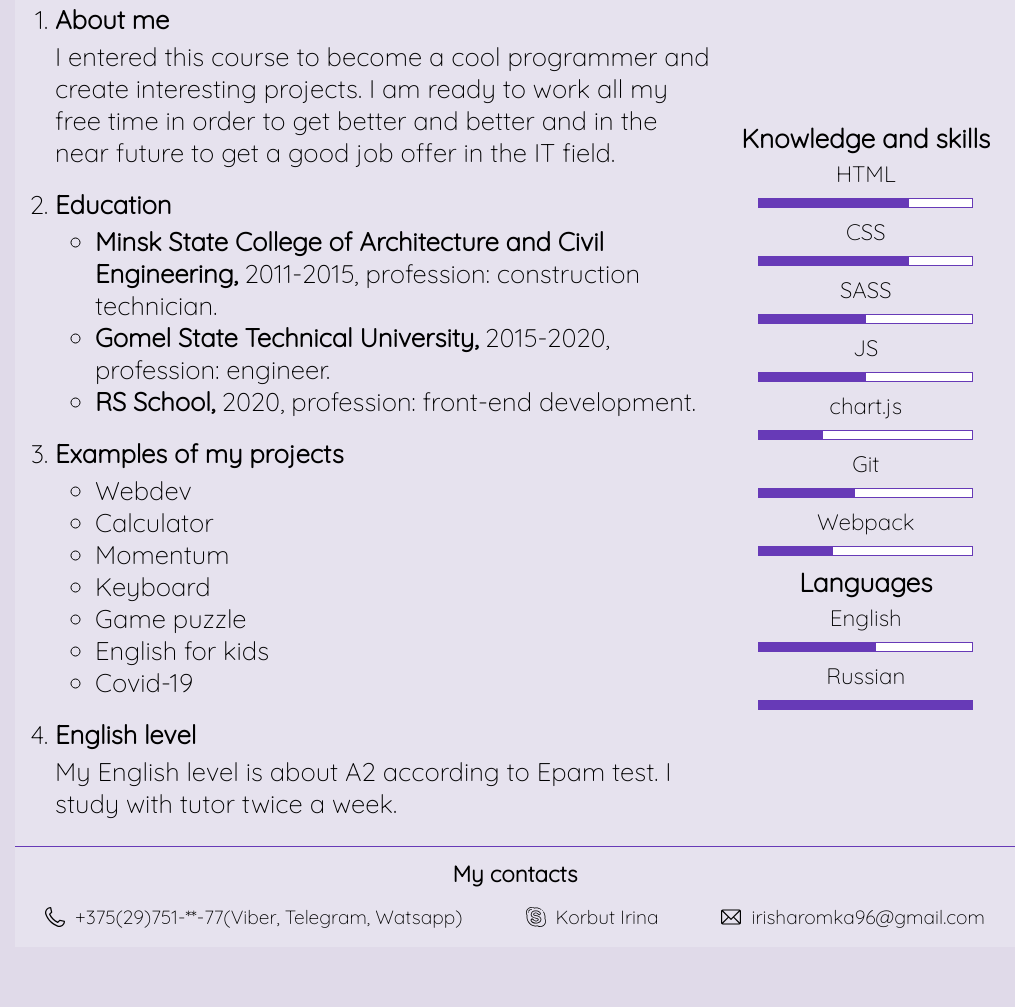
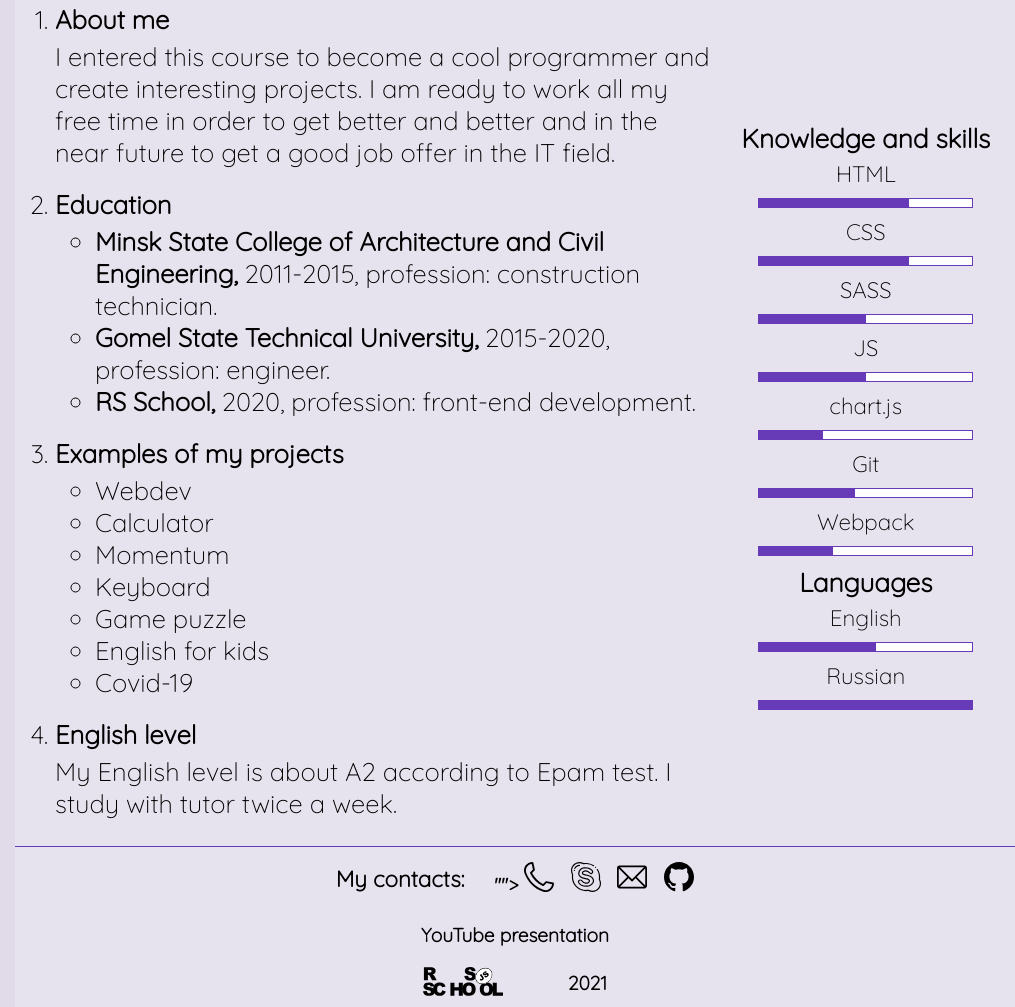
Before and after one commit to IrinaKorbut/rsschool-cv, a plain HTML site: page index.html in a window 1280 px wide. Shown: the part 165-1172 px from the top of the page, without its empty margins (125-1140 px from the left). Before the commit the page ends 1112 px from the top, so only its background shows below. Drawn offline with Linux system fonts and the light colour scheme.

Commit message:
fix: change footer structure and styles

```diff
--- a/index.html
+++ b/index.html
@@ -40,7 +40,8 @@
                         </h4>
                         <p>
                             I entered this course to become a cool programmer and create interesting projects. I am
-                            ready to work all my free time in order to get better and better and in the near future to get a
+                            ready to work all my free time in order to get better and better and in the near future to
+                            get a
                             good job offer in the IT field.
                         </p>
                     </li>
@@ -212,28 +213,44 @@
         </main>
         <footer>
             <section class="contacts">
-                <h5 class="contacts__title">My contacts</h5>
+                <h5 class="contacts__title">My contacts:</h5>
                 <ul class="contacts__list">
                     <li class="contacts__list__item">
-                        <img class="icons" src="./assets/phone.svg" alt="skype icon">
-                        <a href="tel:+375297510477">
-                            +375(29)751-**-77
-                        </a>
-                        (Viber, Telegram, Watsapp)
-                    </li>
-                    <li class="contacts__list__item">
-                        <img class="icons" src="./assets/skype.svg" alt="skype icon">
-                        <a href="skype:e.korbuti">
-                            Korbut Irina
+                        <a href="tg://resolve?domain=<irisharomka>"">
+                            <img class="icons" src="./assets/phone.svg" alt="skype icon">
                         </a>
                     </li>
                     <li class="contacts__list__item">
-                        <img class="icons" src="./assets/email.svg" alt="skype icon">
+                        <a href="skype:e.korbuti">
+                            <img class="icons" src="./assets/skype.svg" alt="skype icon">
+                        </a>
+                    </li>
+                    <li class="contacts__list__item">
                         <a href="mailto:irisharomka96@gmail.com">
-                            irisharomka96@gmail.com
+                            <img class="icons" src="./assets/email.svg" alt="skype icon">
+                        </a>
+                    </li>
+                    <li class="contacts__list__item">
+                        <a href="https://github.com/IrinaKorbut">
+                            <img class="icons" src="./assets/github_icon.svg" alt="gitHub icon">
                         </a>
                     </li>
                 </ul>
+            </section>
+            <div class="presentation-link">
+                <a href="https://studio.youtube.com/channel/UCzUy2hCDxaepouPTvKNceug">
+                    YouTube presentation
+                </a>
+            </div>
+            <section class="logo-year-container">
+                <div class="logo">
+                    <a href="https://rs.school">
+                        <img src="./assets/rs_school_js.svg" alt="Logo RS School">
+                    </a>
+                </div>
+                <div class="year">
+                    2021
+                </div>
             </section>
         </footer>
     </div>
--- a/style.scss
+++ b/style.scss
@@ -160,17 +160,25 @@ main {
 }
 
 footer {
-  height: 100px;
+  display: flex;
+  flex-direction: column;
+  justify-content: space-between;
+  align-items: center;
+  height: 160px;
   font-size: 1.2rem;
+  font-weight: 600;
   border-top: 1px solid #673ab7;
 
   .contacts {
-    height: 100%;
+    width: 100%;
+    height: 40%;
     display: flex;
-    flex-direction: column;
-    justify-content: space-evenly;
+    flex-direction: row;
+    justify-content: center;
+    align-items: center;
 
     &__title {
+      margin-right: 30px;
       text-align: center;
       font-size: 1.4rem;
     }
@@ -178,28 +186,50 @@ footer {
     &__list {
       display: flex;
       justify-content: space-between;
-      // list-style: none;
       text-align: center;
       padding: 0;
-      margin: 5px 30px;
+      width: 20%;
 
       &__item {
         display: flex;
         justify-content: center;
 
-        .icons {
-          width: 20px;
-          margin-right: 10px;
+        a {
+          .icons {
+            width: 30px;
+          }
         }
+      }
+    }
+  }
+
+  .presentation-link {
+    margin: 10px 0;
+  }
+
+  .logo-year-container {
+    height: 30%;
+    display: flex;
+    justify-content: space-around;
+    align-items: center;
+    width: 25%;
+
+    img {
+      width: 80px;
+      height: 40px;
+
+      &:hover {
+        transform: scale(1.1);
       }
     }
   }
 }
 
 a {
+  color: #000;
   text-decoration: none;
-  color: black;
 }
 a:hover {
   color: #5616c4;
+  transform: scale(1.1);
 }
```
Also changed, not shown: assets/github_icon.svg (added), assets/rs_school_js.svg (added), style.css, 1 other file.
